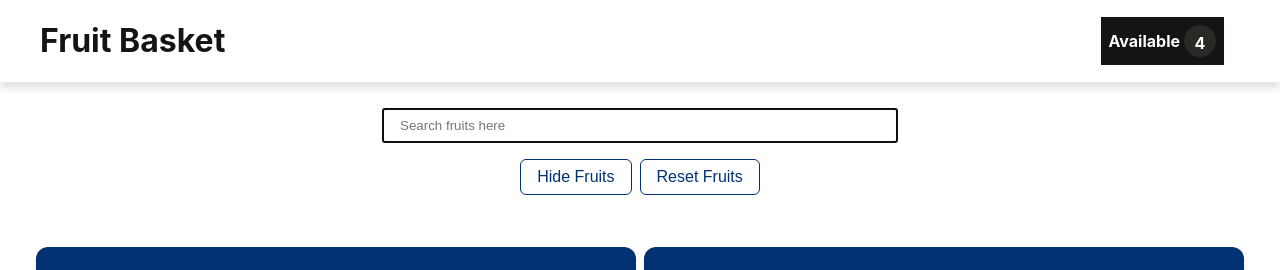
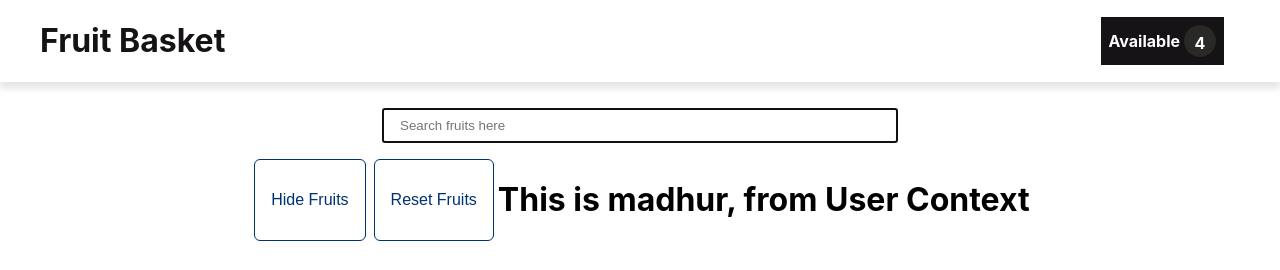
Before and after one commit to jodishwaran/react-training, a React (Create React App) app: page / in a window 1280 px wide. Shown: the top 270 px of the page. Built offline with nearby package versions, Linux system fonts and the light colour scheme.

Commit message:
Multiple context

```diff
--- a/src/App.js
+++ b/src/App.js
@@ -2,7 +2,8 @@ import React from "react";
 import FruitList from "./components/FruitList";
 import Header from "./components/Header";
 import Input from "./components/Input";
-import { AuthContext } from "./context";
+import { AuthContext } from "./context/authContext";
+import { UserProvider } from "./context/userContext";
 
 class App extends React.Component {
   constructor() {
@@ -106,6 +107,7 @@ class App extends React.Component {
 
     return (
       <div>
+        <UserProvider>
           <AuthContext.Provider
             value={{
               isLoggedIn: this.state.isLoggedIn,
@@ -132,6 +134,7 @@ class App extends React.Component {
               // isLoggedIn={this.state.isLoggedIn}
             />
           </AuthContext.Provider>
+        </UserProvider>
       </div>
     );
   }
--- a/src/components/Fruit.jsx
+++ b/src/components/Fruit.jsx
@@ -1,7 +1,7 @@
 import "./Fruit.css";
 import Card from "./Card";
 import PropTypes from "prop-types";
-import { AuthContext } from "../context";
+import { AuthContext } from "../context/authContext";
 
 function Fruit(props) {
   const { name, price, img, onFruitDelete } = props;
--- a/src/components/FruitList.jsx
+++ b/src/components/FruitList.jsx
@@ -1,5 +1,7 @@
 import { Component } from "react";
+import { AuthContext } from "../context/authContext";
 import Fruit from "./Fruit";
+import { withUser } from "../context/userContext";
 
 class FruitList extends Component {
   constructor() {
@@ -15,7 +17,14 @@ class FruitList extends Component {
     };
   }
 
+  static contextType = AuthContext;
+
   componentDidMount() {
+    console.log(
+      `%c FruitList : Mounted (componentDidMount) : User Logged In Status - ${this.context.isLoggedIn}`,
+      "color: lightPink; font-size: 1rem"
+    );
+
     console.log(
       "%c FruitList : Mounted (componentDidMount)",
       "color: lightPink; font-size: 1rem"
@@ -59,10 +68,12 @@ class FruitList extends Component {
           <button className="btn" onClick={this.onBtnClick.bind(this)}>
             {this.state.visible ? "Hide" : "Show"} Fruits
           </button>
-
           <button className="btn" onClick={this.onResetClick.bind(this)}>
             Reset Fruits
           </button>
+
+          {/* Access user context data as a prop shown below */}
+          <h1>This is {this.props.user}, from User Context</h1>
         </div>
 
         {!this.state.visible ? (
@@ -93,4 +104,4 @@ class FruitList extends Component {
   }
 }
 
-export default FruitList;
+export default withUser(FruitList);
--- a/src/components/Header.jsx
+++ b/src/components/Header.jsx
@@ -1,4 +1,4 @@
-import { AuthContext } from "../context";
+import { AuthContext } from "../context/authContext";
 import Card from "./Card";
 import "./Header.css";
 
--- /dev/null
+++ b/src/context/userContext.js
@@ -0,0 +1,22 @@
+import React from "react";
+
+const UserContext = React.createContext();
+
+export const UserProvider = ({ children }) => {
+  return (
+    <UserContext.Provider value={{ user: "madhur" }}>
+      {children}
+    </UserContext.Provider>
+  );
+};
+
+export const withUser = (Component) => (props) => {
+  console.log(props);
+  return (
+    <UserContext.Consumer>
+      {(context) => {
+        return <Component user={context.user} {...props} />;
+      }}
+    </UserContext.Consumer>
+  );
+};
```
Also changed, not shown: src/context/authContext.js (line endings or trailing spaces). Lines whose indentation alone changed are shown as unchanged.
